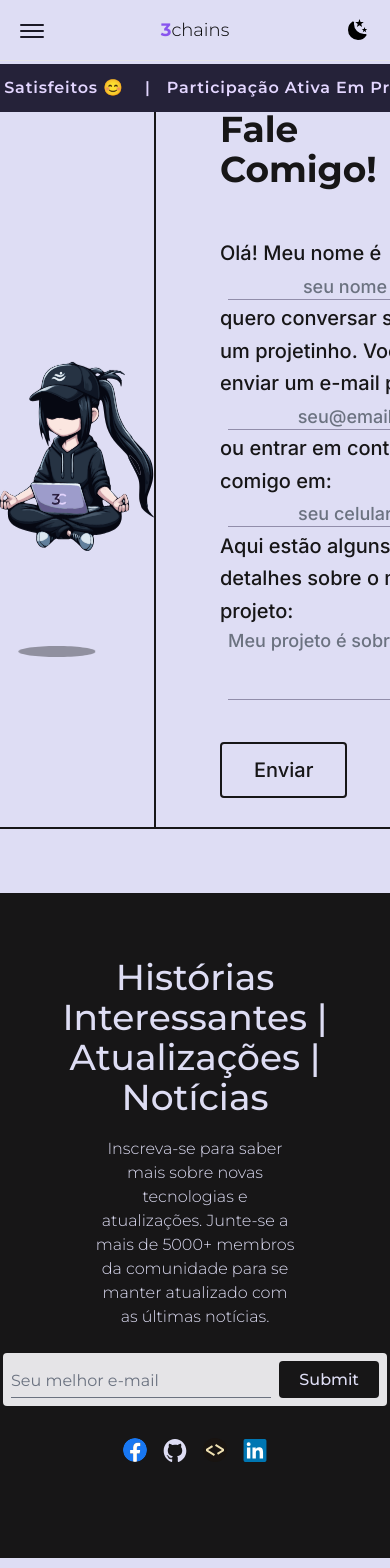
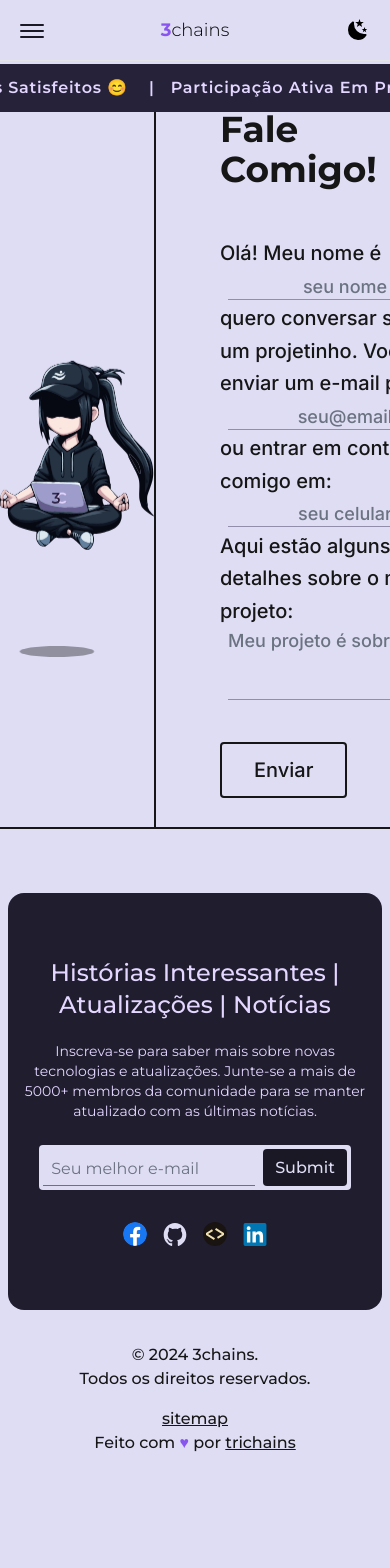
Before and after one commit to trichains/3chains, a Next.js app: page /contato in a window 390 px wide. Shown: the top 1568 px of the page. After the commit the page ends 1479 px from the top, so only its background shows below. Built offline with nearby package versions, Linux system fonts and the light colour scheme.

Commit message:
add: responsive homepage

```diff
--- a/src/components/Blog/BlogLayoutOne.jsx
+++ b/src/components/Blog/BlogLayoutOne.jsx
@@ -17,14 +17,14 @@ const BlogLayoutOne = ({ blog }) => {
         className="w-full h-full object-center object-cover rounded-xl group-hover:scale-105 transition-all ease duration-300"
       />
 
-      <div className="w-full absolute bottom-0 p-10 z-20">
+      <div className="w-full absolute bottom-0 p-4 xs:p-6 sm:p-10 z-20">
         <Tag
           link={`/categorias/${slug(blog.tags[0])}`}
           name={blog.tags[0]}
-          className="px-6 text-sm py-2"
+          className="px-6 text-xs sm:text-sm py-1 sm:py-2"
         />
         <Link href={blog.url} className="mt-6">
-          <h2 className="font-bold capitalize text-2xl text-light mt-4">
+          <h2 className="font-bold capitalize text-sm xs:text-base sm:text-xl md:text-2xl text-light mt-2 sm:mt-4">
             <span className="bg-gradient-to-r from-accent to-accent bg-[length:0px_4px] bg-left-bottom bg-no-repeat transition-[background-size] duration-500 group-hover:bg-[length:100%_4px]">
               {blog.title}
             </span>
--- a/src/components/Footer/index.jsx
+++ b/src/components/Footer/index.jsx
@@ -19,35 +19,42 @@ const Footer = () => {
   const onSubmit = (data) => {};
 
   return (
-    <footer className="mt-16 bg-dark flex flex-col items-center text-light">
-      <h3 className="mt-16 font-medium text-center capitalize text-4xl px-4">
+    <footer className="flex flex-col items-center">
+      <div
+        className="flex flex-col text-center items-center
+        bg-accentSurface text-accentText
+        mt-16 m-2 sm:m-0 rounded-2xl sm:rounded-none">
+        <h3 className="mt-16 font-medium dark:font-bold capitalize text-2xl sm:text-3xl lg:text-4xl px-4">
           Histórias Interessantes | Atualizações | Notícias
         </h3>
 
-      <p className="mt-5 px-4 text-center w-3/5 font-light text-base">
+        <p className="mt-5 px-4 text-center w-full sm:w-3/5 dark:font-medium text-sm sm:text-base">
           Inscreva-se para saber mais sobre novas tecnologias e atualizações.
-        Junte-se a mais de 5000+ membros da comunidade para se manter atualizado
-        com as últimas notícias.
+          Junte-se a mais de 5000+ membros da comunidade para se manter
+          atualizado com as últimas notícias.
         </p>
 
         <form
           onSubmit={handleSubmit(onSubmit)}
-        className="mt-6 min-w-[384px] flex items-stretch bg-blueGray p-2 rounded mx-4">
+          className="w-fit sm:min-w-[384px] flex items-stretch
+          bg-light dark:bg-darkBlue
+          mt-6 mx-4 p-1 sm:p-2 rounded">
           <input
             type="email"
             name="email"
             placeholder="Seu melhor e-mail"
             ref={register}
             {...register('email', { required: true, maxLength: 80 })}
-          className="w-full bg-transparent pl-0 text-dark focus:border-dark focus:ring-0 border-0 border-b mr-2 pb-1"
+            className="w-full bg-transparent pl-2 sm:pl-0 text-darkBlue dark:text-light focus:border-gray focus:ring-0 border-0 border-b mr-2 pb-1"
           />
+
           <input
             type="submit"
-          className="bg-dark text-light cursor-pointer font-medium rounded px-5 py-1"
+            className="bg-darkBlue dark:bg-light text-light dark:text-darkBlue cursor-pointer font-medium rounded px-3 sm:px-5 py-1"
           />
         </form>
 
-      <div className="flex items-center mt-8">
+        <div className="flex items-center mt-8 mb-16 md:mb-24">
           <a
             href={siteMetadata.facebook}
             target="_blank"
@@ -59,6 +66,7 @@ const Footer = () => {
               }
             />
           </a>
+
           <a
             href={siteMetadata.github}
             target="_blank"
@@ -68,6 +76,7 @@ const Footer = () => {
               className={'hover:scale-125 transition-all ease duration-200'}
             />
           </a>
+
           <a
             href={siteMetadata.portfolio}
             target="_blank"
@@ -77,6 +86,7 @@ const Footer = () => {
               className={'hover:scale-125 transition-all ease duration-200'}
             />
           </a>
+
           <a
             href={siteMetadata.linkedin}
             target="_blank"
@@ -87,14 +97,24 @@ const Footer = () => {
             />
           </a>
         </div>
+      </div>
 
-      <div className="mt-24 w-full relative font-medium bg-light dark:bg-darkBlue border-t border-solid border-light dark:border-darkGray text-dark dark:text-light py-6 px-8 flex flex-row items-center justify-between">
+      <div
+        className="w-full relative font-medium bg-light dark:bg-darkBlue
+        border-t border-solid border-light dark:border-darkGray text-dark dark:text-light
+        py-6 px-8 flex flex-col md:flex-row items-center justify-between">
         <span className="text-center">
-          &copy; 2024 trichains. Todos os direitos reservados.
+          &copy; 2024 3chains.
+          <br />
+          Todos os direitos reservados.
         </span>
-        <Link href="/sitemap.xml" className="text-center underline">
+
+        <Link
+          href="/sitemap.xml"
+          className="text-center underline mt-4 md:my-0">
           sitemap
         </Link>
+
         <div className="text-center">
           Feito com <span className="text-accent">&hearts;</span> por{' '}
           <a href="https://trichains.dev" className="underline">
--- a/src/components/Home/FeaturePosts.jsx
+++ b/src/components/Home/FeaturePosts.jsx
@@ -6,19 +6,22 @@ const FeaturePosts = ({ blogs }) => {
   const sortedBlogs = sortBlogs(blogs);
 
   return (
-    <section className="w-full mt-32 px-32 flex flex-col items-center justify-center">
-      <h2 className="w-full inline-block capitalize text-4xl">
-        <span className="text-accent font-bold">Destaque</span> do mês
+    <section className="w-full mt-16 sm:mt-24 md:mt-32 px-5 sm:px-10 md:px-24 sxl:px-32 flex flex-col items-center justify-center">
+      <h2 className="w-full inline-block capitalize text-2xl md:text-4xl text-dark dark:text-light">
+        <span className="text-accent dark:text-accentDark font-bold">
+          Destaque
+        </span>{' '}
+        do mês
       </h2>
 
-      <div className="grid grid-cols-2 grid-rows-2 gap-6 mt-16">
-        <article className="col-span-1 row-span-2 relative">
+      <div className="grid grid-cols-2 grid-rows-2 gap-6 mt-10 sm:mt-16">
+        <article className="col-span-2 sxl:col-span-1 row-span-2 relative">
           <BlogLayoutOne blog={sortedBlogs[1]} />
         </article>
-        <article className="col-span-1 row-span-1 relative">
+        <article className="col-span-2 sm:col-span-1 row-span-1 relative">
           <BlogLayoutTwo blog={sortedBlogs[2]} />
         </article>
-        <article className="col-span-1 row-span-1 relative">
+        <article className="col-span-2 sm:col-span-1 row-span-1 relative">
           <BlogLayoutTwo blog={sortedBlogs[3]} />
         </article>
       </div>
--- a/src/components/Home/HomeCoverSection.jsx
+++ b/src/components/Home/HomeCoverSection.jsx
@@ -21,7 +21,7 @@ const HomeCoverSection = ({ blogs }) => {
           className="w-full h-full object-center object-cover rounded-3xl -z-10"
         />
 
-        <div className="w-full lg:w-3/4 p-16 flex flex-col items-start justify-center z-0 text-light">
+        <div className="w-full lg:w-3/4 p-6 sm:p-8 md:p-12 lg:p-16 flex flex-col items-start justify-center z-0 text-light">
           <Tag link={`/categorias/${slug(blog.tags[0])}`} name={blog.tags[0]} />
           <Link href={blog.url} className="mt-6">
             <h1 className="font-bold capitalize text-lg sm:text-xl md:text-3xl lg:text-4xl">
@@ -30,7 +30,7 @@ const HomeCoverSection = ({ blogs }) => {
               </span>
             </h1>
           </Link>
-          <p className="inline-block mt-4 text-xl font-in">
+          <p className="hidden sm:inline-block mt-4 md:text-lg lg:text-xl font-in">
             {blog.description}
           </p>
         </div>
--- a/src/components/Home/RecentPosts.jsx
+++ b/src/components/Home/RecentPosts.jsx
@@ -5,19 +5,22 @@ import BlogLayoutThree from '../Blog/BlogLayoutThree';
 const RecentPosts = ({ blogs }) => {
   const sortedBlogs = sortBlogs(blogs);
   return (
-    <section className="w-full mt-32 px-32 flex flex-col items-center justify-center">
+    <section className="w-full mt-16 sm:mt-24 md:mt-32 px-5 sm:px-10 md:px-24 sxl:px-32 flex flex-col items-center justify-center">
       <div className="flex w-full justify-between">
-        <h2 className="inline-block capitalize text-4xl">
-          <span className="text-accent font-bold">Últimas</span> postagens
+        <h2 className="w-fit inline-block capitalize text-2xl md:text-4xl text-dark dark:text-light">
+          <span className="text-accent dark:text-accentDark font-bold">
+            Últimas
+          </span>{' '}
+          Postagens
         </h2>
         <Link
           href="/categorias/all"
-          className="inline-block font-medium text-accent underline underline-offset-2 text-lg">
+          className="inline-block font-medium text-accent dark:text-accentDark underline underline-offset-2 text-base md:text-lg">
           Ver mais
         </Link>
       </div>
 
-      <div className="grid grid-cols-3 grid-rows-2 gap-16 mt-16">
+      <div className="grid grid-cols-1 sm:grid-cols-2 lg:grid-cols-3 grid-rows-2 gap-16 mt-16">
         {sortedBlogs.slice(4, 10).map((blog, index) => (
           <article key={index} className="col-span-1 row-span-1 relative">
             <BlogLayoutThree blog={blog} />
--- a/tailwind.config.js
+++ b/tailwind.config.js
@@ -43,6 +43,10 @@ module.exports = {
           '0%': { transform: 'translateX(100%)' },
           '100%': { transform: 'translateX(-100%)' }
         }
+      },
+      screens: {
+        sxl: '1180px',
+        xs: '480px'
       }
     }
   },
```
Also changed, not shown: src/components/Blog/BlogLayoutThree.jsx (+4 -4 lines), src/components/Blog/BlogLayoutTwo.jsx (+8 -6 lines). Lines whose indentation alone changed are shown as unchanged.
